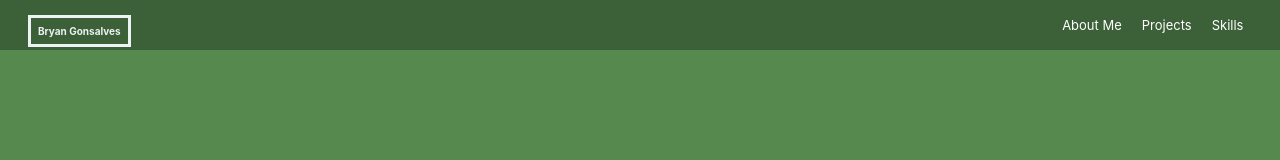
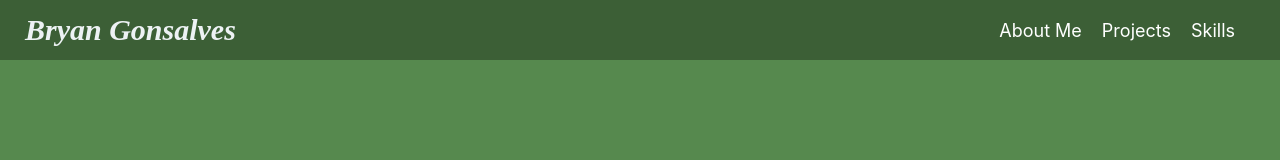
Before and after one commit to BryanGonsalves/personal-portfolio, a React (Create React App) app in the folder portfolio/: page / in a window 1280 px wide. Shown: the top 160 px of the page. Built offline with nearby package versions, Linux system fonts and the light colour scheme.

Commit message:
Personalize Changes #2

```diff
--- a/portfolio/src/App.css
+++ b/portfolio/src/App.css
@@ -14,46 +14,46 @@ a, a:active, a:hover {
   top: 0;
   left: 0;
   right: 0;
-  height: 5rem;
+  height: 6rem;
   z-index: 2;
   background: rgba(0, 0, 0, 0.3);
+  display: flex;
+  align-items: center;
+  justify-content: space-between;
+  padding: 0 2.5rem;
+  box-sizing: border-box;
 }
 
 .header-logo {
-  padding: 5px 28px;
-  position: fixed;
   display: flex;
-  justify-content: flex-start;
+  align-items: center;
 }
 
 .header-name {
   color: #edf2f4;
-  border: 3px solid #edf2f4;
-  padding: 0.7em;
-  font-size: 1rem;
-  animation: show 0.5s;
-  text-shadow: 0 0 20px rgba(0, 0, 0, 0.1);
+  border: 1px;
+  font-family: cursive;
+  font-style: italic;
+  font-size: 30px;
+  margin: 0;
 }
 
+
 .header-container {
-  position: relative;
   display: flex;
   justify-content: flex-end;
-  margin: 0 auto;
   align-items: center;
-  padding: 1.65rem;
-  text-align: right;
-  color: lightgrey;
-  z-index: 2;
-  transition: all .2s linear;
+  margin: 0;
 }
 
 .nav-item {
   position: relative;
   display: inline-block;
-  font-size: 1.3rem;
+  font-size: 1.8rem;
   margin-right: 2rem;
 }
+
+
 
 .nav-item:after {
   content: "";
```
